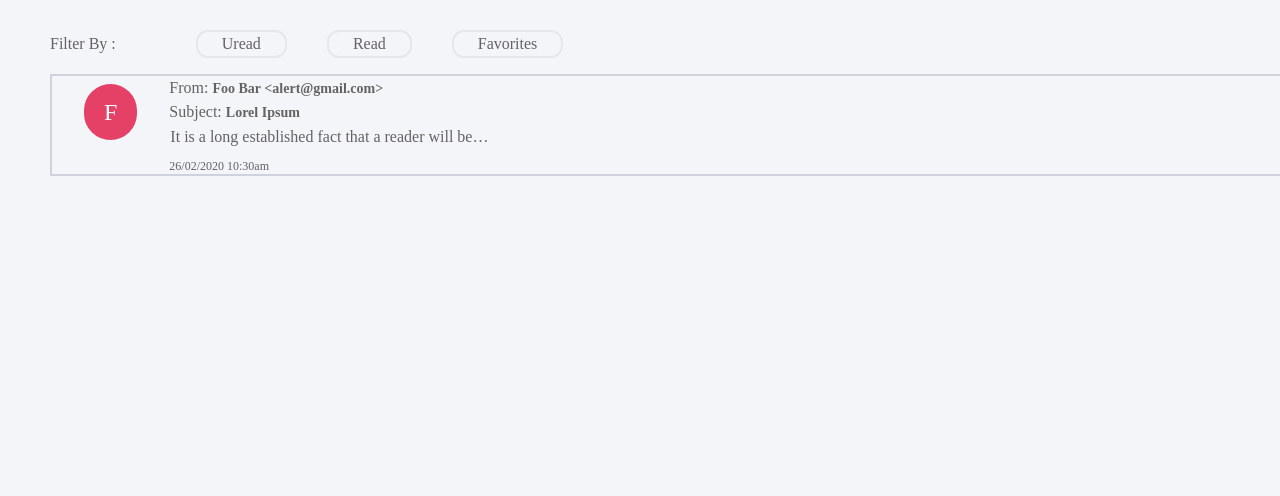
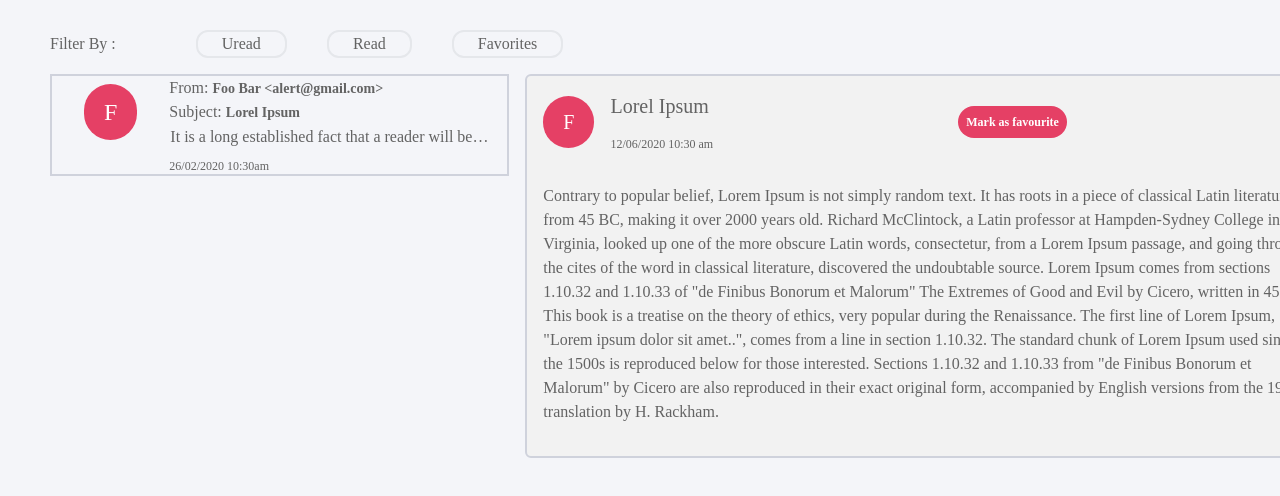
Before and after one commit to Sushil1204/emailClient, a React (Vite) app: page / in a window 1280 px wide. Shown: the top 496 px of the page. Built offline with nearby package versions, Linux system fonts and the light colour scheme; a web font is replaced by a local one.

Commit message:
EmailBody component UI created

```diff
--- a/src/App.jsx
+++ b/src/App.jsx
@@ -1,6 +1,7 @@
 import React from 'react';
 import Filter from './components/Filter';
 import EmailList from './components/EmailList';
+import EmailBody from './components/EmailBody';
 
 function App() {
 
@@ -10,6 +11,7 @@ function App() {
         <Filter />
         <main className='flex w-full space-x-4 my-4'>
           <EmailList />
+          <EmailBody />
         </main>
       </div>
     </>
--- /dev/null
+++ b/src/components/EmailBody.jsx
@@ -0,0 +1,49 @@
+import React from "react";
+
+const EmailBody = () => {
+  return (
+    <section className="flex gap-4 h-max bg-[#F2F2F2] text-[#636363] border-2 border-solid border-[#CFD2DC] rounded-md p-4 m-0">
+      <div className="flex flex-col gap-4">
+        <div className="flex">
+          <div className='flex space-x-4 items-center'>
+            <p className="text-white bg-[#E54065] rounded-full px-5 py-3 text-xl">
+              {"F"}
+            </p>
+            <div className="flex-col space-y-4">
+              <h1 className='text-xl'>Lorel Ipsum</h1>
+              <p className="text-xs">12/06/2020 10:30 am</p>
+            </div>
+          </div>
+          <div className="mx-auto my-auto">
+            <button className="border-solid text-white font-semibold text-xs rounded-full cursor-pointer bg-[#E54065] px-2 py-2">
+              Mark as favourite
+            </button>
+          </div>
+        </div>
+        <div className="my-4">
+          <p className="text-sd">
+            Contrary to popular belief, Lorem Ipsum is not simply random text.
+            It has roots in a piece of classical Latin literature from 45 BC,
+            making it over 2000 years old. Richard McClintock, a Latin professor
+            at Hampden-Sydney College in Virginia, looked up one of the more
+            obscure Latin words, consectetur, from a Lorem Ipsum passage, and
+            going through the cites of the word in classical literature,
+            discovered the undoubtable source. Lorem Ipsum comes from sections
+            1.10.32 and 1.10.33 of "de Finibus Bonorum et Malorum" The Extremes
+            of Good and Evil by Cicero, written in 45 BC. This book is a
+            treatise on the theory of ethics, very popular during the
+            Renaissance. The first line of Lorem Ipsum, "Lorem ipsum dolor sit
+            amet..", comes from a line in section 1.10.32. The standard chunk of
+            Lorem Ipsum used since the 1500s is reproduced below for those
+            interested. Sections 1.10.32 and 1.10.33 from "de Finibus Bonorum et
+            Malorum" by Cicero are also reproduced in their exact original form,
+            accompanied by English versions from the 1914 translation by H.
+            Rackham.
+          </p>
+        </div>
+      </div>
+    </section>
+  );
+};
+
+export default EmailBody;
```
